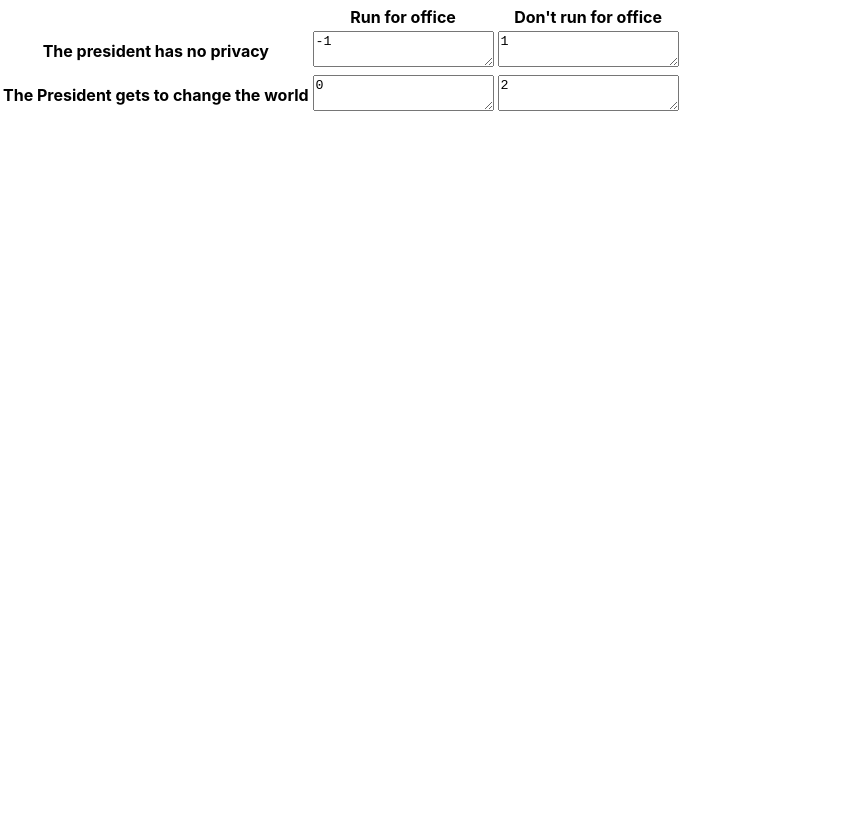
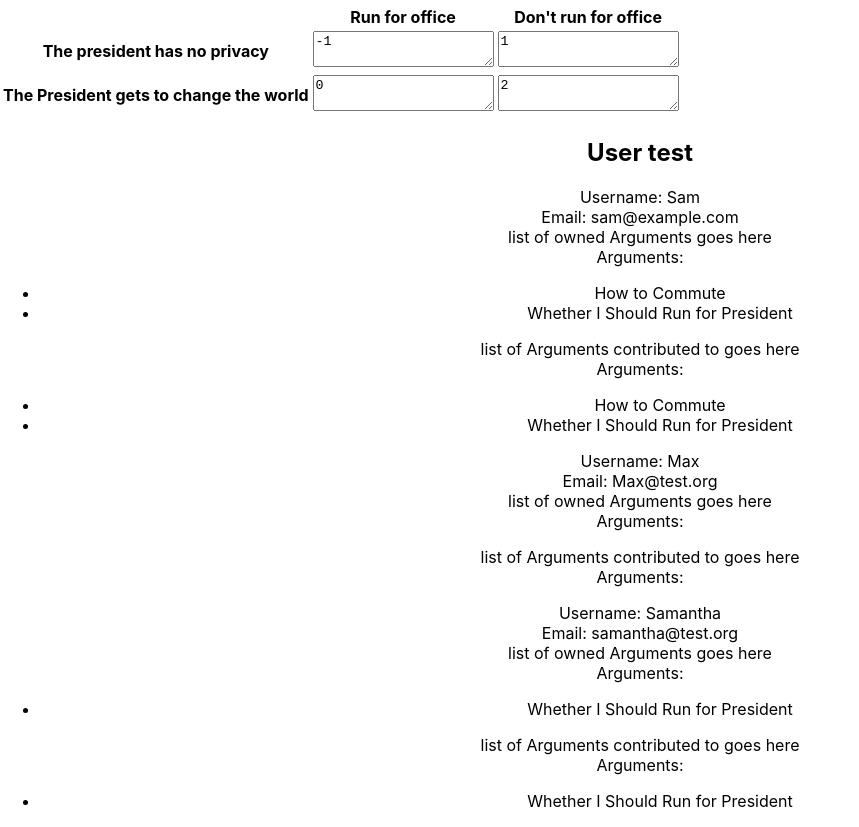
Before and after one commit to smithhmark/good-decisions, a React (Create React App) app in the folder good-decisions-ui/: page / in a window 1280 px wide. Shown: the part 560-1387 px from the top of the page, without its empty margins (0-859 px from the left). Before the commit the page ends 800 px from the top, so only its background shows below. Built offline with nearby package versions, Linux system fonts and the light colour scheme.

Commit message:
creating a user overview component

```diff
--- a/good-decisions-ui/src/App.js
+++ b/good-decisions-ui/src/App.js
@@ -3,6 +3,7 @@ import './App.css';
 import Argument from './components/Argument';
 import ArgumentLayout from './components/ArgumentLayout';
 import ArgList from './components/ArgList';
+import User from './components/User';
 import api from './fakeapi';
 
 class App extends Component {
@@ -25,6 +26,11 @@ class App extends Component {
             return ( <td key={cid}><textarea >{supp}</textarea></td>)}}>
           {this.state.arguments[1]}
         </ArgumentLayout>
+        <h2>User test</h2>
+      {console.log("sum user Sam:", api.summarizeUser(api.fetchUser("Sam")))}
+        <User>{api.summarizeUser(api.fetchUser("Sam"))}</User>
+        <User>{api.summarizeUser(api.fetchUser("Max"))}</User>
+        <User>{api.summarizeUser(api.fetchUser("Samantha"))}</User>
       </div>
     );
   }
--- /dev/null
+++ b/good-decisions-ui/src/components/User.js
@@ -0,0 +1,42 @@
+import React from 'react';
+import ArgList from './ArgList'
+
+const User = (props) => {
+  let created, contributedTo;
+  let uname = props.children.uname;
+  if (props.children.args.owned) {
+    created = <div>
+        <span>list of owned Arguments goes here</span>
+        <ArgList>{props.children.args.contrib}</ArgList>
+      </div>
+
+  } else {
+    created = <span>{uname} hasn't created any arguments yet</span>
+  }
+  if (props.children.args.contrib) {
+    contributedTo = <div>
+        <span>list of Arguments contributed to goes here</span>
+        <ArgList showcreator={true}>{props.children.args.contrib}</ArgList>
+      </div>
+
+  } else {
+    contributedTo = <span>{uname} hasn't contributed to  any arguments yet</span>
+  }
+
+  return (
+    <div>
+        <div>
+          <span>Username: {props.children.uid}</span>
+        </div>
+        <div>
+          <span>Email: {props.children.email}</span>
+        </div>
+        <div>
+        {created}
+        {contributedTo}
+      </div>
+    </div>
+  );
+}
+
+export default User
```
